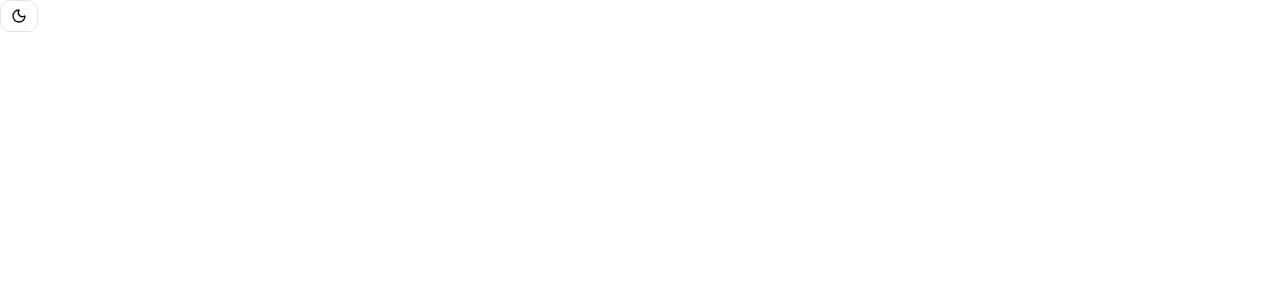
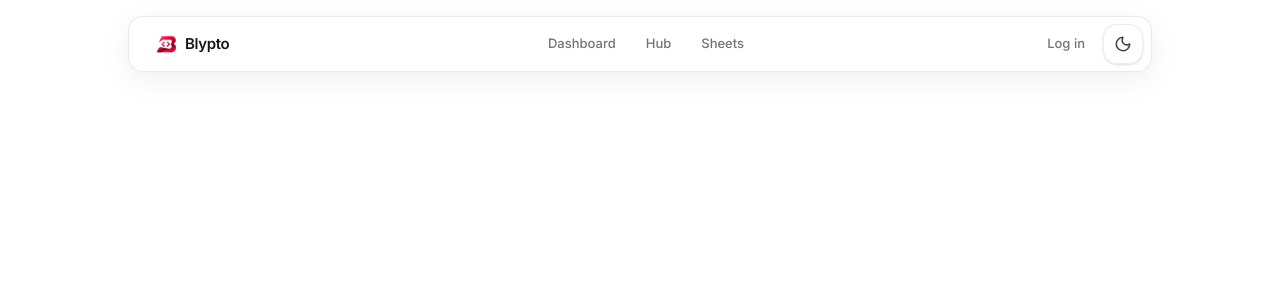
Before and after one commit to Harikesh-14/blypto, a Next.js app: page / in a window 1280 px wide. Shown: the top 300 px of the page. Built offline with nearby package versions, Linux system fonts and the light colour scheme.

Commit message:
Created a professional header

```diff
--- a/app/layout.tsx
+++ b/app/layout.tsx
@@ -3,8 +3,9 @@ import { Geist, Geist_Mono, Inter } from "next/font/google";
 import "./globals.css";
 import { cn } from "@/lib/utils";
 import { ThemeProvider } from "@/components/theme-provider";
+import Header from "@/components/header";
 
-const inter = Inter({ subsets: ['latin'], variable: '--font-sans' });
+const inter = Inter({subsets:['latin'],variable:'--font-sans'});
 
 const geistSans = Geist({
   variable: "--font-geist-sans",
@@ -35,6 +36,7 @@ export default function RootLayout({ children }: LayoutProps<"/">) {
           enableSystem
           disableTransitionOnChange
         >
+          <Header />
           {children}
         </ThemeProvider>
       </body>
--- a/app/page.tsx
+++ b/app/page.tsx
@@ -1,9 +1,6 @@
-import ModeToggle from "@/components/mode-toggle";
-
 export default function Home() {
   return (
     <div>
-      <ModeToggle />
     </div>
   );
 }
--- /dev/null
+++ b/components/header.tsx
@@ -0,0 +1,246 @@
+"use client";
+
+import { Menu, X } from "lucide-react";
+import Image from "next/image";
+import Link from "next/link";
+import { usePathname } from "next/navigation";
+import { useEffect, useRef, useState } from "react";
+import { cn } from "@/lib/utils";
+import ModeToggle from "./mode-toggle";
+
+const links = [
+  { id: "dashboard", title: "Dashboard", href: "/dashboard" },
+  { id: "hub", title: "Hub", href: "/hub" },
+  { id: "sheets", title: "Sheets", href: "/sheets" },
+] as const;
+
+export default function Header() {
+  const headerRef = useRef<HTMLDivElement>(null);
+  const pathname = usePathname();
+  const [open, setOpen] = useState(false);
+  const [scrolled, setScrolled] = useState(false);
+
+  useEffect(() => {
+    const onScroll = () => setScrolled(window.scrollY > 8);
+    onScroll();
+
+    window.addEventListener("scroll", onScroll, { passive: true });
+    return () => window.removeEventListener("scroll", onScroll);
+  }, []);
+
+  useEffect(() => {
+    setOpen(false);
+  }, [pathname]);
+
+  useEffect(() => {
+    if (!open) return;
+
+    const onKey = (e: KeyboardEvent) => {
+      if (e.key === "Escape") setOpen(false);
+    };
+
+    const prev = document.body.style.overflow;
+    document.body.style.overflow = "hidden";
+
+    window.addEventListener("keydown", onKey);
+
+    return () => {
+      window.removeEventListener("keydown", onKey);
+      document.body.style.overflow = prev;
+    };
+  }, [open]);
+
+  useEffect(() => {
+    const mq = window.matchMedia("(min-width: 768px)");
+    const onChange = () => mq.matches && setOpen(false);
+
+    mq.addEventListener("change", onChange);
+    return () => mq.removeEventListener("change", onChange);
+  }, []);
+
+  useEffect(() => {
+    if (!open) return;
+
+    const handleOutsideClick = (event: PointerEvent) => {
+      if (
+        headerRef.current &&
+        !headerRef.current.contains(event.target as Node)
+      ) {
+        setOpen(false);
+      }
+    };
+
+    document.addEventListener("pointerdown", handleOutsideClick);
+
+    return () => {
+      document.removeEventListener("pointerdown", handleOutsideClick);
+    };
+  }, [open]);
+
+  const isActive = (href: string) =>
+    pathname === href || pathname.startsWith(`${href}/`);
+
+  return (
+    <header className="fixed inset-x-0 top-4 z-50 flex justify-center px-4">
+      <div ref={headerRef} className="relative w-full max-w-5xl">
+
+        {/* Main navbar */}
+        <div
+          className={cn(
+            "relative grid h-14 grid-cols-[1fr_auto] items-center rounded-xl border pr-2 pl-5 backdrop-blur-xl transition-all duration-300 md:grid-cols-[1fr_auto_1fr]",
+            "border-neutral-200/80 shadow-[0_8px_30px_rgb(0,0,0,0.06)]",
+            "dark:border-white/10 dark:shadow-[0_8px_40px_rgb(0,0,0,0.5)]",
+            scrolled || open
+              ? "bg-white/90 dark:bg-neutral-900/90"
+              : "bg-white/60 dark:bg-neutral-900/50",
+          )}
+        >
+          {/* Inner highlight */}
+          <div
+            aria-hidden
+            className="pointer-events-none absolute inset-x-10 top-0 h-px bg-linear-to-r from-transparent via-white/80 to-transparent dark:via-white/25"
+          />
+
+          {/* Brand */}
+          <Link
+            href="/"
+            aria-label="Blypto home"
+            className="group flex w-fit items-center hover:scale-105 transition-all duration-300"
+          >
+            <Image
+              alt="Blypto Logo"
+              src="/blypto_logo.png"
+              width={36}
+              height={36}
+              priority
+              className="rounded-full transition-transform duration-300 group-hover:scale-105"
+            />
+
+            <span className="text-[15px] font-semibold tracking-tight text-neutral-900 dark:text-white">
+              Blypto
+            </span>
+          </Link>
+
+          {/* Desktop navigation */}
+          <nav
+            aria-label="Main"
+            className="hidden items-center gap-0.5 md:flex"
+          >
+            {links.map((link) => {
+              const active = isActive(link.href);
+
+              return (
+                <Link
+                  key={link.id}
+                  href={link.href}
+                  aria-current={active ? "page" : undefined}
+                  className={cn(
+                    "rounded-full px-3.5 py-1.5 text-[13px] font-medium transition-all duration-300",
+                    active
+                      ? "bg-[#810419]/10 text-[#810419] dark:bg-rose-500/15 dark:text-rose-400"
+                      : "text-neutral-500 hover:text-[#810419] hover:drop-shadow-[0_0_8px_rgba(129,4,25,0.65)] dark:text-neutral-400 dark:hover:text-rose-400 dark:hover:drop-shadow-[0_0_8px_rgba(251,113,133,0.8)]",
+                  )}
+                >
+                  {link.title}
+                </Link>
+              );
+            })}
+          </nav>
+
+          {/* Header actions */}
+          <div className="flex items-center justify-end gap-1.5">
+            <Link
+              href="/login"
+              className="rounded-full px-3 py-1.5 text-[13px] font-medium text-neutral-500 transition-all duration-300 hover:text-[#810419] hover:drop-shadow-[0_0_8px_rgba(129,4,25,0.65)] dark:text-neutral-400 dark:hover:text-rose-400 dark:hover:drop-shadow-[0_0_8px_rgba(251,113,133,0.8)]"
+            >
+              Log in
+            </Link>
+
+            <ModeToggle />
+
+            {/* Mobile toggle */}
+            <button
+              type="button"
+              aria-label={open ? "Close menu" : "Open menu"}
+              aria-expanded={open}
+              aria-controls="mobile-menu"
+              onClick={() => setOpen((v) => !v)}
+              className="inline-flex size-9 items-center justify-center rounded-full text-neutral-700 transition-all duration-200 hover:bg-neutral-900/6 active:scale-90 md:hidden dark:text-neutral-200 dark:hover:bg-white/8"
+            >
+              <span className={cn("transition-transform duration-300", open && "rotate-90")}>
+                {open ? <X className="size-4.5" /> : <Menu className="size-4.5" />}
+              </span>
+            </button>
+          </div>
+        </div>
+
+        {/* Mobile navbar panel */}
+        <div
+          id="mobile-menu"
+          aria-hidden={!open}
+          inert={!open}
+          className={cn(
+            "absolute inset-x-0 top-full mt-2 origin-top overflow-hidden rounded-xl border backdrop-blur-2xl md:hidden",
+            "border-neutral-200/80 bg-white/95 shadow-[0_16px_50px_rgb(0,0,0,0.12)]",
+            "dark:border-white/10 dark:bg-neutral-900/95 dark:shadow-[0_16px_60px_rgb(0,0,0,0.6)]",
+            "transition-all duration-300 ease-[cubic-bezier(0.22,1,0.36,1)]",
+            open
+              ? "translate-y-0 scale-100 opacity-100"
+              : "pointer-events-none -translate-y-3 scale-[0.98] opacity-0",
+          )}
+        >
+          <div
+            className={cn(
+              "transition-all duration-300 delay-75",
+              open ? "translate-y-0 opacity-100" : "-translate-y-2 opacity-0",
+            )}
+          >
+            {/* Navigation section */}
+            <div className="p-3">
+              <p className="px-3 pb-2 pt-1 text-[10px] font-semibold uppercase tracking-[0.16em] text-neutral-400 dark:text-neutral-500">
+                Navigation
+              </p>
+
+              <nav aria-label="Mobile navigation" className="space-y-1">
+                {links.map((link, index) => {
+                  const active = isActive(link.href);
+
+                  return (
+                    <Link
+                      key={link.id}
+                      href={link.href}
+                      tabIndex={open ? 0 : -1}
+                      aria-current={active ? "page" : undefined}
+                      onClick={() => setOpen(false)}
+                      style={{
+                        transitionDelay: open
+                          ? `${100 + index * 55}ms`
+                          : "0ms",
+                      }}
+                      className={cn(
+                        "group flex items-center justify-between rounded-lg px-3.5 py-3 text-sm font-medium",
+                        "transition-all duration-300",
+                        open
+                          ? "translate-x-0 opacity-100"
+                          : "-translate-x-2 opacity-0",
+                        active
+                          ? "bg-[#810419]/10 text-[#810419] dark:bg-rose-500/15 dark:text-rose-400"
+                          : "text-neutral-600 hover:bg-neutral-900/5 hover:text-neutral-950 dark:text-neutral-300 dark:hover:bg-white/6 dark:hover:text-white",
+                      )}
+                    >
+                      {link.title}
+
+                      {active && (
+                        <span className="size-1.5 rounded-full bg-[#810419] dark:bg-rose-400" />
+                      )}
+                    </Link>
+                  );
+                })}
+              </nav>
+            </div>
+          </div>
+        </div>
+      </div>
+    </header>
+  );
+}
--- a/components/mode-toggle.tsx
+++ b/components/mode-toggle.tsx
@@ -1,4 +1,5 @@
-"use client"
+
+"use client";
 
 import { useTheme } from "next-themes";
 import { Button } from "./ui/button";
@@ -8,16 +9,23 @@ export default function ModeToggle() {
   const { theme, setTheme } = useTheme();
 
   const toggleMode = () => {
-    setTheme(theme === "light" ? "dark" : "light")
-  }
+    setTheme(theme === "light" ? "dark" : "light");
+  };
 
   return (
     <Button
-      variant={"outline"}
       type="button"
+      variant="outline"
+      size="icon"
       onClick={toggleMode}
+      aria-label="Toggle theme"
+      className="relative size-10 rounded-xl border border-neutral-200/70 bg-white/70 text-neutral-700 shadow-sm transition-all duration-300 hover:bg-neutral-100 hover:text-neutral-950 hover:shadow-md dark:border-white/10 dark:bg-white/4 dark:text-neutral-300 dark:hover:bg-white/9 dark:hover:text-white"
     >
-      {theme === "light" ? <Sun /> : <Moon />}
+      {theme === "light" ? (
+        <Sun className="size-4.5 transition-transform duration-500 hover:rotate-45" />
+      ) : (
+        <Moon className="size-4.5 transition-transform duration-500 hover:-rotate-12" />
+      )}
     </Button>
-  )
+  );
 }
```
Also changed, not shown: app/globals.css (+19 -19 lines), public/blypto_logo.png (added).
